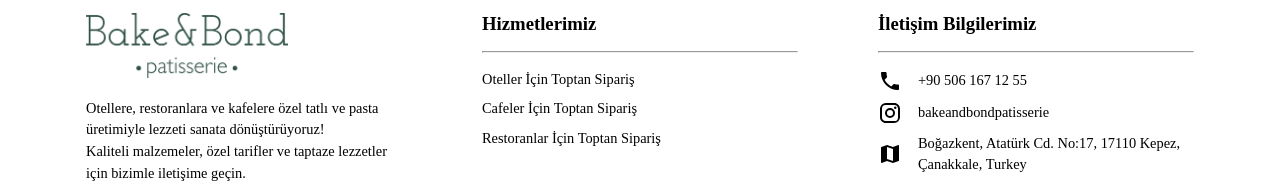
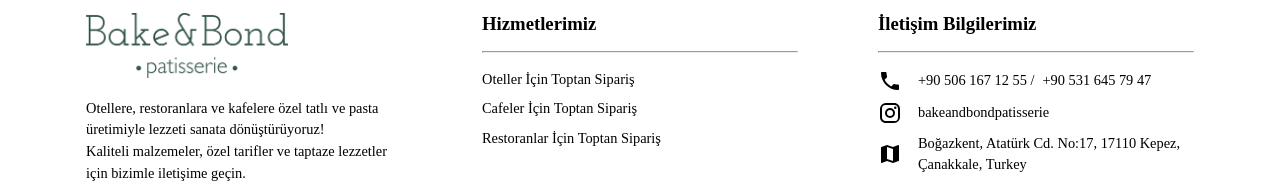
Before and after one commit to FatiUnal/bakefront, a React (Vite) app: page /unauthorized in a window 1280 px wide. Shown: the part 763-946 px from the top of the page. Built offline with nearby package versions, Linux system fonts and the light colour scheme.

Commit message:
footera numara eklendi

```diff
--- a/src/components/Footer/Footer.jsx
+++ b/src/components/Footer/Footer.jsx
@@ -51,7 +51,10 @@ const Footer = () => {
 
                 <a href="tel:+905061671255">
                   <span style={{ marginRight: "-0.5rem" }} className="ici">
-                    +90 506 167 12 55
+                    +90 506 167 12 55  /
+                  </span>
+                  <span style={{ marginRight: "-0.5rem" }} className="ici">
+                    +90 531 645 79 47
                   </span>
                 </a>
               </div>
```
